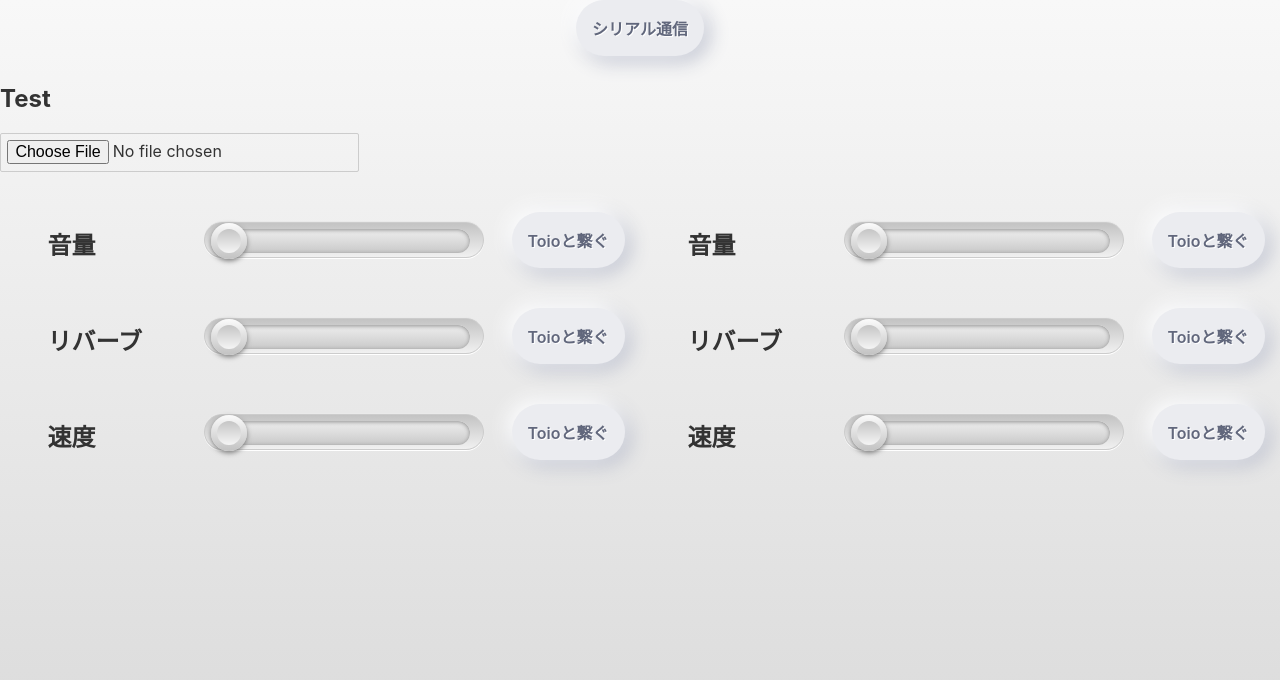
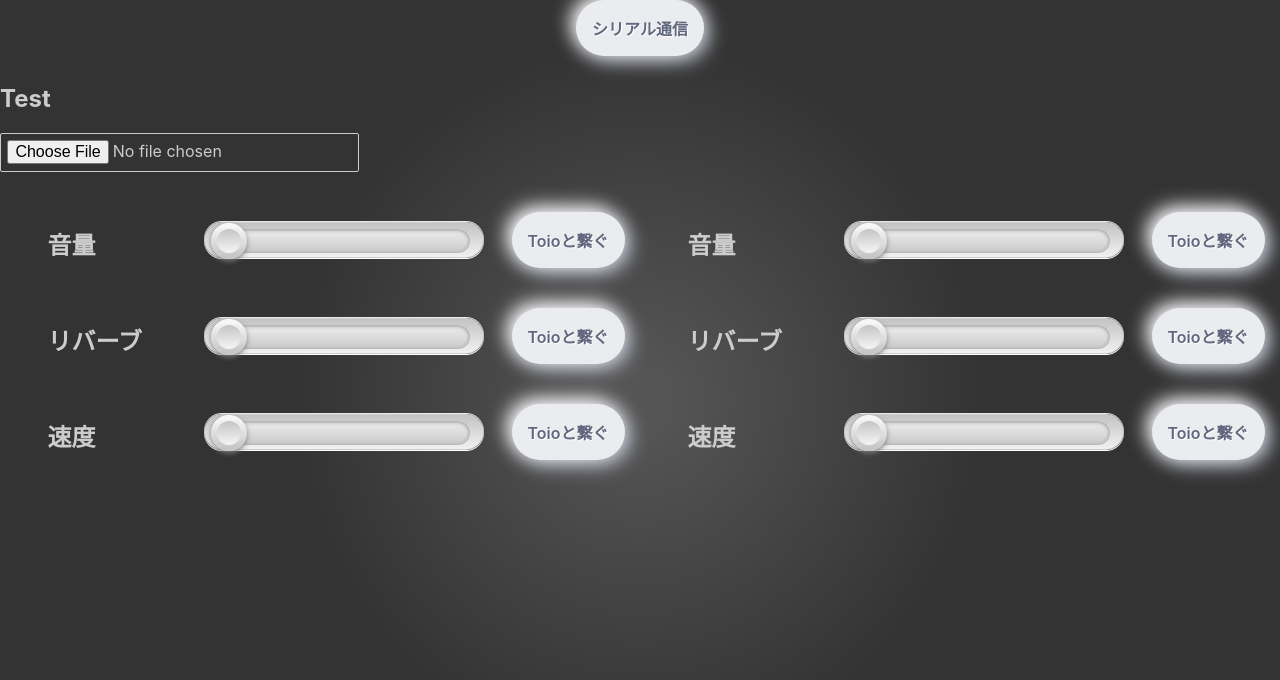
Before and after one commit to yuru-DJ/yuru-DJ-web, a Svelte app: page / in a window 1280 px wide. Shown: the top 680 px of the page. Built offline with nearby package versions, Linux system fonts and the light colour scheme.

Commit message:
Add icon button component

```diff
--- a/public/global.css
+++ b/public/global.css
@@ -1,3 +1,25 @@
+:root {
+ --mainWhite: #f2f3f7;
+ --buttonWhite:-2px -2px 5px rgba(255,255,255,1),
+                 3px 3px 5px rgba(0,0,0,.07);
+ --buttonWhiteActive:inset -2px -2px 5px rgba(255,255,255,1),
+                     inset 3px 3px 5px rgba(0,0,0,.07);
+ --iconWhiteVer:#6a9bd8;
+ --mainDark:#222;
+  --buttonDark:inset -2px -2px 5px rgba(0,0,0,0.5),
+                     inset 3px 3px 5px rgba(255,255,255,.07);
+ --buttonDarkActive:-2px -2px 5px rgba(0,0,0,0.5),
+                 3px 3px 5px rgba(255,255,255,.07);
+
+ --iconDarkVer:#3e3e3e;
+ --iconDarkVerActive:0 0 10px rgba(33,156,243,1),
+                      0 0 10px rgba(33,156,243,1);
+ --iconDarkLine:0 0 10px rgba(33,156,243,.5),
+   0 0 20px rgba(33,156,243,.5),
+   0 0 30px rgba(33,156,243,.5),
+   inset 0 0 10px rgba(33,156,243,.5),
+}
+
 html, body {
 	position: relative;
 	width: 100%;
@@ -7,12 +29,12 @@ html, body {
 }
 
 html {
-	background-color: #d9d9d9;
+	background-color: #333;
 }
 
 body {
-	background: linear-gradient(#f8f8f8, #d9d9d9);
-	color: #333;
+  background-image: radial-gradient(30% 50%, #555 6%, #333 90%);
+	color: #ccc;
 	box-sizing: border-box;
 	font-family: -apple-system, BlinkMacSystemFont, "Segoe UI", Roboto, Oxygen-Sans, Ubuntu, Cantarell, "Helvetica Neue", sans-serif;
 }
--- a/public/index.html
+++ b/public/index.html
@@ -10,6 +10,8 @@
 	<link rel='stylesheet' href='/global.css'>
 	<link rel='stylesheet' href='/build/bundle.css'>
 
+	<link rel="stylesheet" href="https://use.fontawesome.com/releases/v5.6.3/css/all.css">
+
 	<script defer src='/build/bundle.js'></script>
 </head>
 
--- /dev/null
+++ b/src/components/IconButton.svelte
@@ -0,0 +1,56 @@
+<script lang="ts">
+</script>
+
+<div class="container">
+  <input type="checkbox" name="" />
+  <div class="icon-box">
+    <i class="fas fa-play"></i>
+  </div>
+</div>
+
+<style lang="scss">
+.container {
+  position: relative;
+  background:var(--mainDark);
+
+  input[type="checkbox"] {
+    height: 100%;
+    width: 100%;
+    ~ .icon-box{
+      background:var(--mainDark);
+      box-shadow:var(--buttonDark);
+      i{
+        color:var(--iconDarkVer);
+      }
+    }
+    &:checked ~ .icon-box {
+      box-shadow:var(--buttonDarkActive);
+      i {
+        text-shadow:var(--iconDarkVerActive);
+        color:white;
+      }
+    }
+  }
+}
+
+input[type="checkbox"] {
+  position:absolute;
+  opacity:0;
+  cursor:pointer;
+  ~ .icon-box{
+    width:60px; height:60px;
+    display:flex;
+    align-items:center;
+    justify-content:center;
+    border-radius:4px;
+    i{
+      font-size:20px;
+    }
+  }
+  &:checked ~ .icon-box{
+    i{
+      transform:scale(.95);
+    }
+  }
+}
+</style>
```
